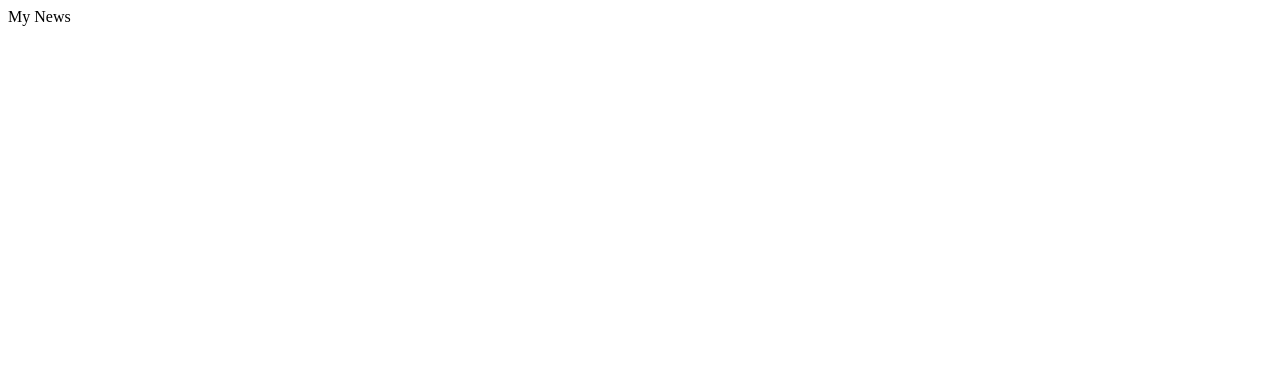
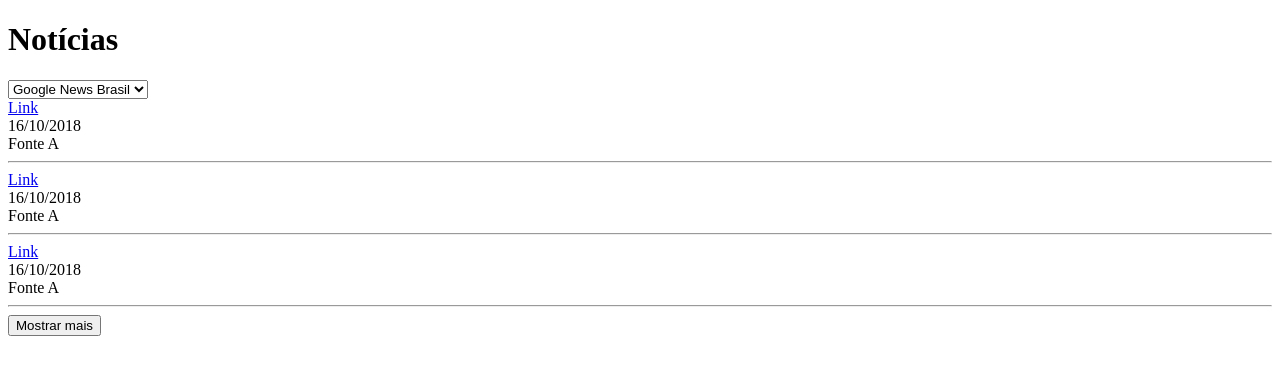
Before and after one commit to FerJSsilva/react-my-news, a React (Create React App) app: page / in a window 1280 px wide. Shown: the top 374 px of the page. Built offline with nearby package versions, Linux system fonts and the light colour scheme.

Commit message:
feature: create plain structure

```diff
--- a/src/App.js
+++ b/src/App.js
@@ -2,8 +2,63 @@ import React from 'react';
 
 function App() {
   return (
-    <div>
-      <span>My News</span>
+    <div className="container">
+      <div className="header">
+        <h1>Notícias</h1>
+        <select name="source" value="google-news-br">
+          <option value="blasting-news">Blasting News</option>
+          <option value="globo">Globo</option>
+          <option value="google-news-br">Google News Brasil</option>
+          <option value="info-money">Info Money</option>
+        </select>
+      </div>
+      <div className="news-list">
+        <div className="news">
+          <div className="news-headline">
+            <a href="http://google.com" target="blank">Link</a>
+          </div>
+          <div className="news-info">
+            <div className="news-date">
+              <span>16/10/2018</span>
+            </div>
+            <div className="news-source">
+              <span>Fonte A</span>
+            </div>
+          </div>
+          <hr/>
+        </div>
+        <div className="news">
+          <div className="news-headline">
+            <a href="http://google.com" target="blank">Link</a>
+          </div>
+          <div className="news-info">
+            <div className="news-date">
+              <span>16/10/2018</span>
+            </div>
+            <div className="news-source">
+              <span>Fonte A</span>
+            </div>
+          </div>
+          <hr/>
+        </div>
+        <div className="news">
+          <div className="news-headline">
+            <a href="http://google.com" target="blank">Link</a>
+          </div>
+          <div className="news-info">
+            <div className="news-date">
+              <span>16/10/2018</span>
+            </div>
+            <div className="news-source">
+              <span>Fonte A</span>
+            </div>
+          </div>
+          <hr/>
+        </div>
+        <div className="news-control">
+          <button>Mostrar mais</button>
+        </div>
+      </div>
     </div>
   );
 }
```
